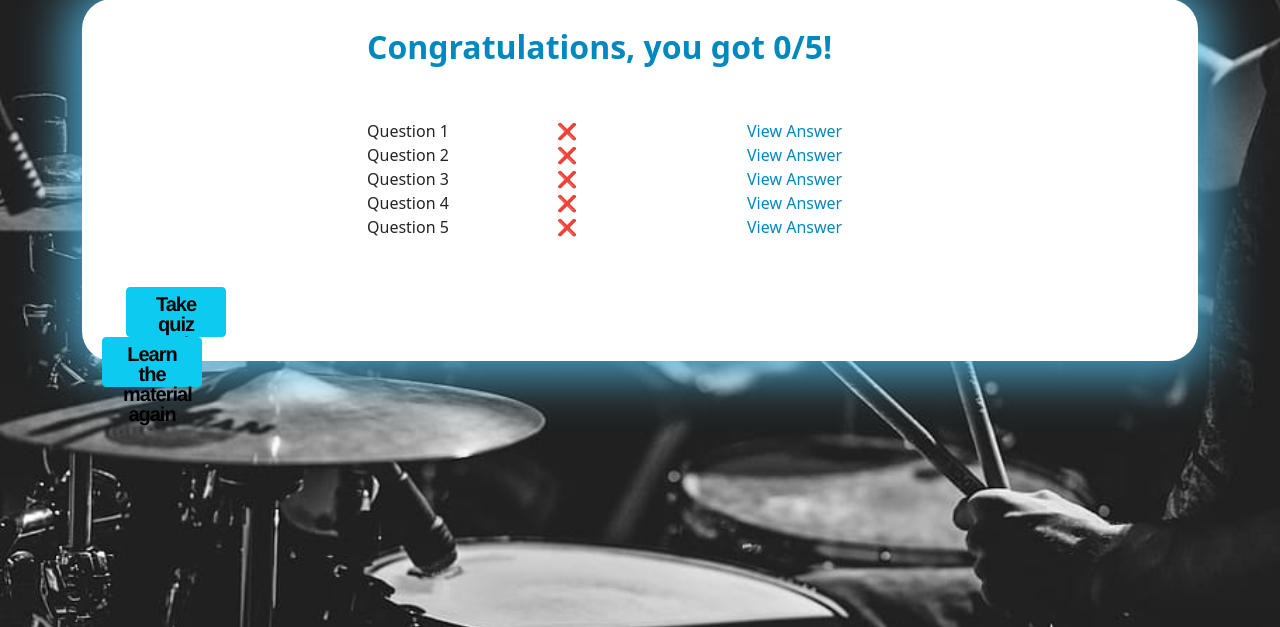
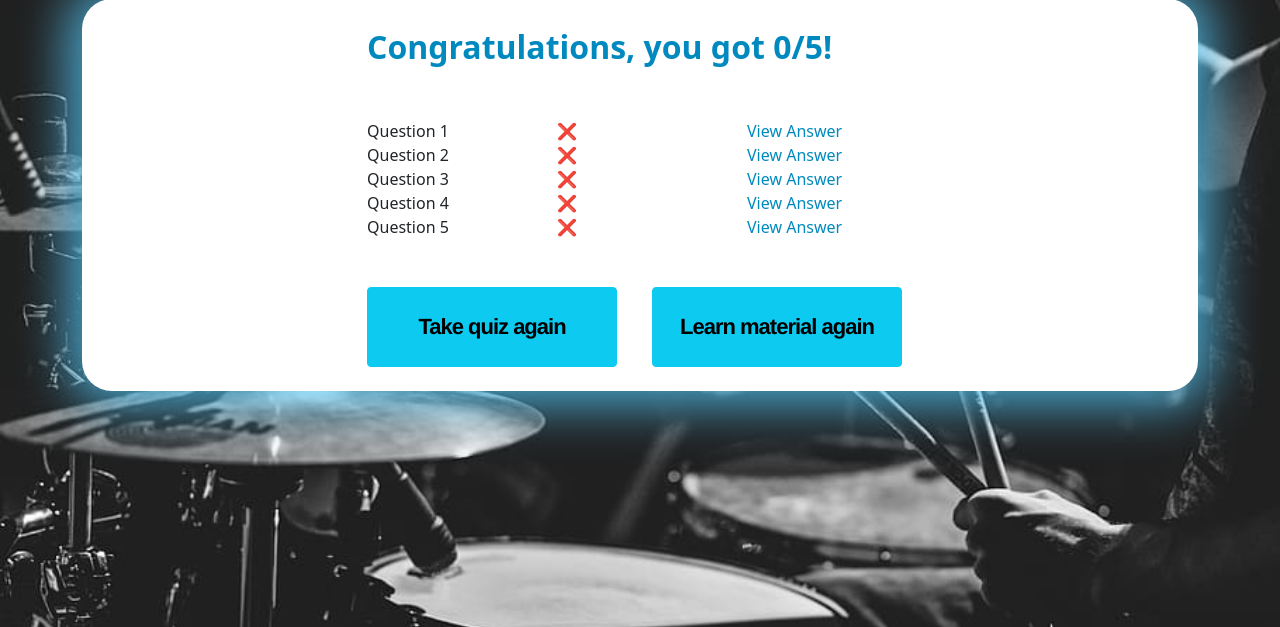
Before and after one commit to liuzheyu1998/drum-master, a Flask app: page /quizfeedback in a window 1280 px wide. Shown: the part 87-714 px from the top of the page. Run offline with Flask 2, Linux system fonts and the light colour scheme; some libraries are stand-ins or nearby versions.

Commit message:
More format fix on buttons

```diff
--- a/static/main.css
+++ b/static/main.css
@@ -448,3 +448,11 @@ a {
     padding-left: 35px;
     padding-top: 17px;
 }
+.height_last {
+    padding-right:20px;
+    padding-left:20px;
+
+    font-size: 22px;
+    height: 80px;
+    width: 250px;
+}
--- a/static/quiz.js
+++ b/static/quiz.js
@@ -184,7 +184,7 @@ $(document).ready(function(){
             let image_div = $("<input type='image' src='/static/audio-button.png' class='audio-button' OnClick='playQuestion()'/>")
             $("#subtitle_content").append(image_div)
         }else{
-            let questionTitle = "Question "+data["id"]+":Please choose the audio matching with the video."
+            let questionTitle = "Question "+data["id"]+": Please choose the audio matching with the video."
             $("#questionTitle").html(questionTitle)
 
         }
--- a/templates/quizCorrectness.html
+++ b/templates/quizCorrectness.html
@@ -98,7 +98,7 @@
 
     </div>
 </div>
-<div class="row space height">
+<div class="row space">
     <div class="col-5"></div>
     <div class="col-1 center"><button type="button" id="next" class="btn btn-info font height">Next</button></div>
     <div class="col-5"></div>
--- a/templates/quizFeedback.html
+++ b/templates/quizFeedback.html
@@ -77,17 +77,17 @@
     <br>
     <br>
 
-    <div class="row height">
+    <div class="row">
         <div class="col-3"></div>
         <div class="col-3">
-            <button type="button" id="retry" class="btn btn-info font height">Take quiz again</button>
+            <button type="button" id="retry" class="btn btn-info font height_last">Take quiz again</button>
 
 
 
         </div>
 
         <div class="col-3">
-            <button type="button" id="relearn" class="btn btn-info font height">Learn the material again</button>
+            <button type="button" id="relearn" class="btn btn-info font height_last">Learn material again</button>
         </div>
         <div class="col-3"></div>
 
```
